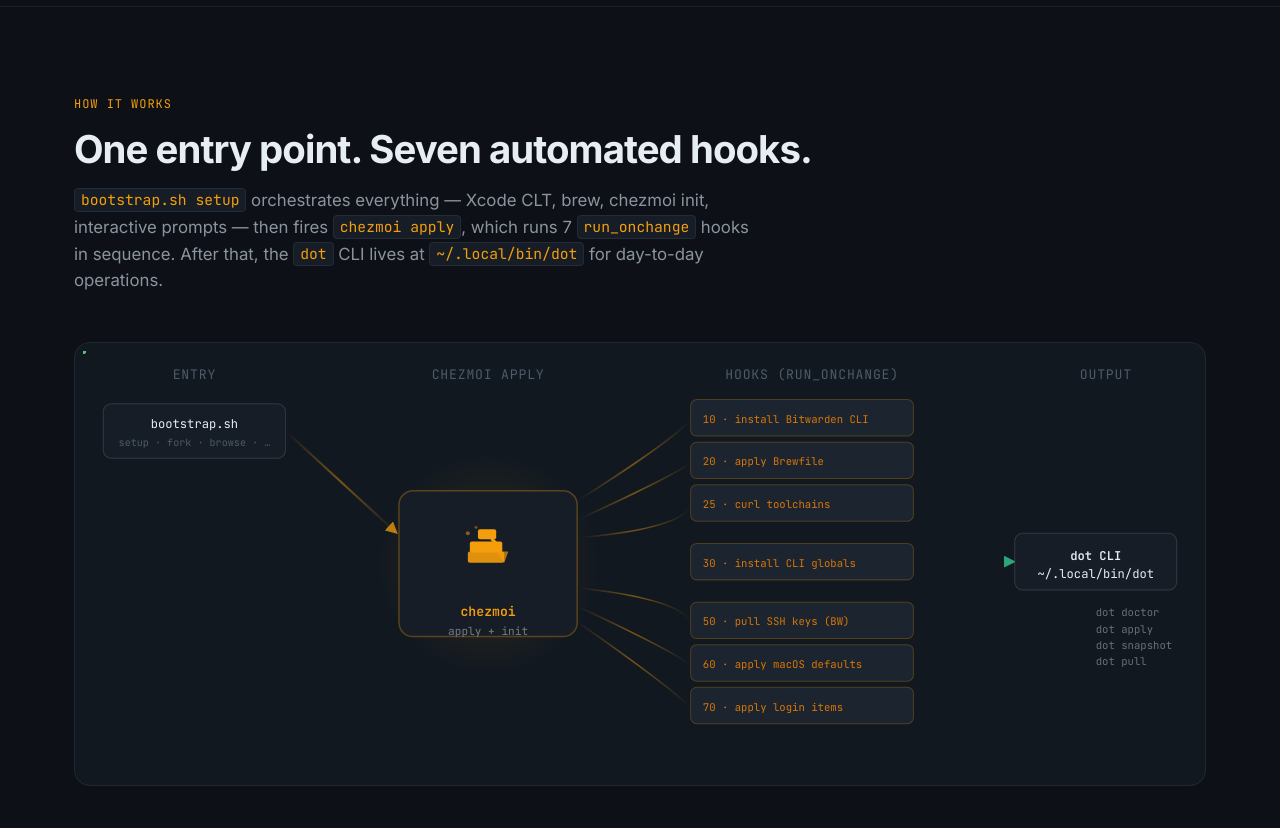
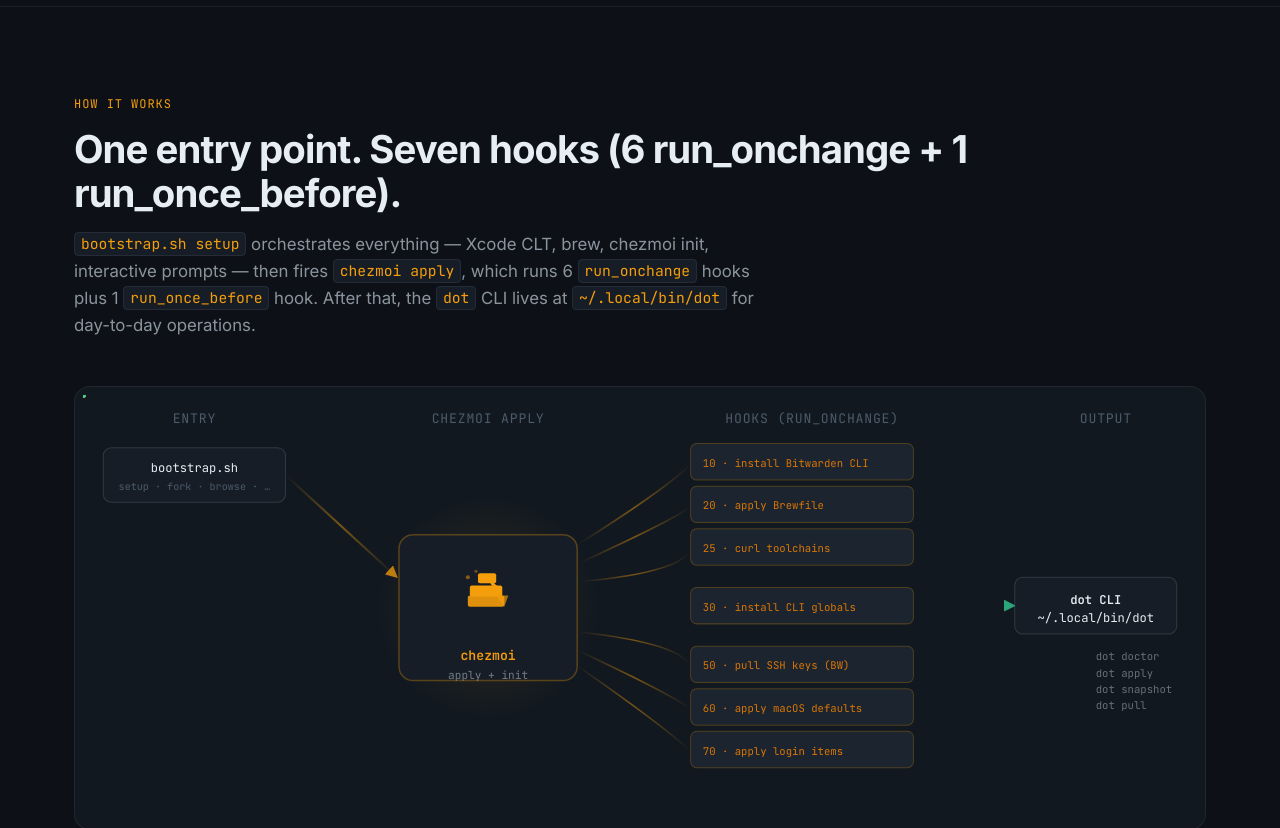
Before and after one commit to roman-dubovik/dotforge, a plain HTML site: page docs/index.html in a window 1280 px wide. Shown: the part 1480-2308 px from the top of the page. Drawn offline with Linux system fonts and the light colour scheme.

Commit message:
fix(pages-html): correct hook taxonomy, remove --strict, fix clone target
- "7 run_onchange hooks" → "6 run_onchange + 1 run_once_before" (title, lead, aria-label)
- remove non-existent --strict flag on dot pull
- git clone target dir now ~/dotforge (consistent with README + bootstrap defaults)

```diff
--- a/docs/index.html
+++ b/docs/index.html
@@ -217,13 +217,13 @@
     <section class="section section-flow" id="how" aria-labelledby="how-title">
       <div class="container">
         <p class="section-eyebrow">How it works</p>
-        <h2 id="how-title" class="section-title">One entry point. Seven automated hooks.</h2>
+        <h2 id="how-title" class="section-title">One entry point. Seven hooks (6 run_onchange + 1 run_once_before).</h2>
         <p class="section-lead">
           <code>bootstrap.sh setup</code> orchestrates everything — Xcode CLT, brew, chezmoi init, interactive prompts — then fires <code>chezmoi apply</code>,
-          which runs 7 <code>run_onchange</code> hooks in sequence. After that, the <code>dot</code> CLI lives at <code>~/.local/bin/dot</code> for day-to-day operations.
+          which runs 6 <code>run_onchange</code> hooks plus 1 <code>run_once_before</code> hook. After that, the <code>dot</code> CLI lives at <code>~/.local/bin/dot</code> for day-to-day operations.
         </p>
 
-        <div class="flow-stage reveal" role="img" aria-label="Flow diagram: bootstrap.sh setup feeds into chezmoi apply which triggers 7 hooks in sequence, outputting the dot CLI">
+        <div class="flow-stage reveal" role="img" aria-label="Flow diagram: bootstrap.sh setup feeds into chezmoi apply which triggers 7 hooks (6 run_onchange + 1 run_once_before) in sequence, outputting the dot CLI">
           <svg class="flow-svg" viewBox="0 0 1100 420" preserveAspectRatio="xMidYMid meet">
             <defs>
               <linearGradient id="flowGradIn" x1="0%" y1="0%" x2="100%" y2="0%">
@@ -403,7 +403,7 @@
         <div class="install-block reveal" style="transition-delay:80ms;">
           <p class="install-label">Git clone fallback</p>
           <div class="code-row">
-            <code>git clone https://github.com/roman-dubovik/dotforge && cd dotforge && ./bootstrap.sh setup</code>
+            <code>git clone https://github.com/roman-dubovik/dotforge ~/dotforge && cd ~/dotforge && ./bootstrap.sh setup</code>
             <button class="copy-btn" aria-label="Copy git clone command">
               <span class="copy-icon" aria-hidden="true">⎘</span>
               <span class="copy-label">Copy</span>
@@ -518,7 +518,7 @@
           </div>
           <div class="cmd-entry">
             <span class="cmd-name">dot pull</span>
-            <span class="cmd-desc">fetch + ff-only merge + apply + doctor (strict)</span>
+            <span class="cmd-desc">fetch + ff-only merge + chezmoi apply + dot doctor (exit code propagated)</span>
           </div>
           <div class="cmd-entry">
             <span class="cmd-name">dot version / dot help</span>
```
